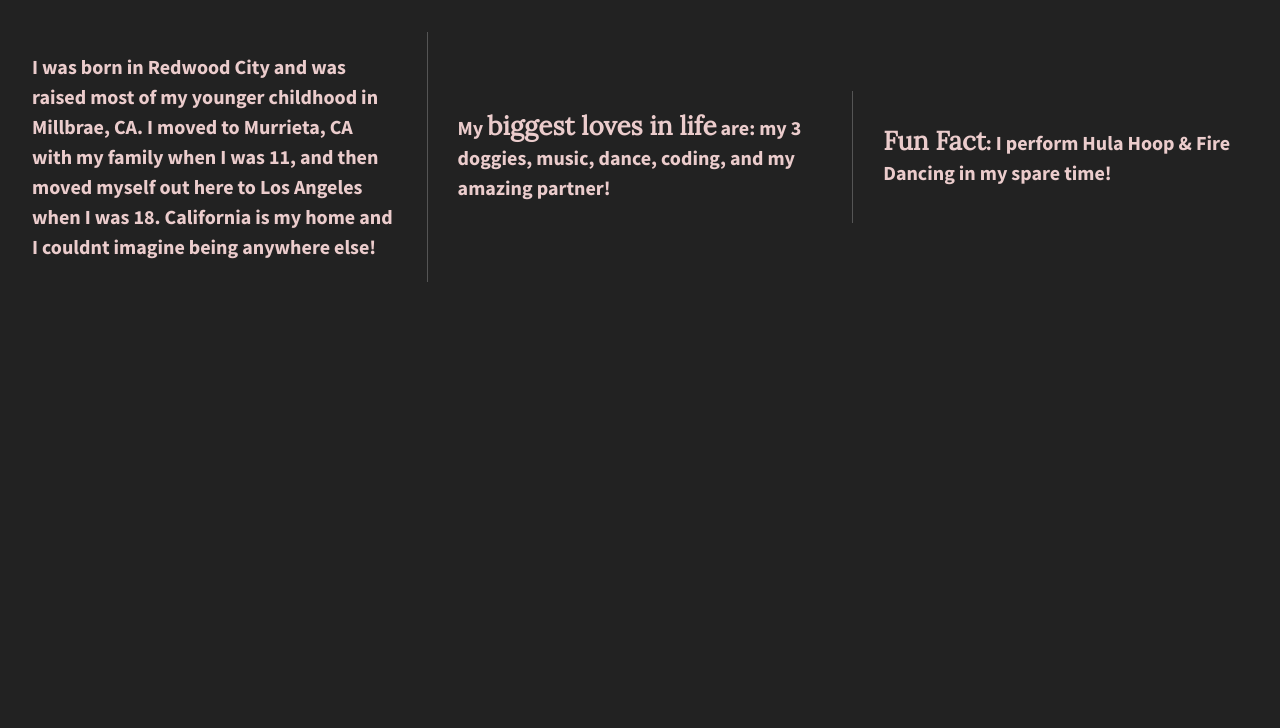
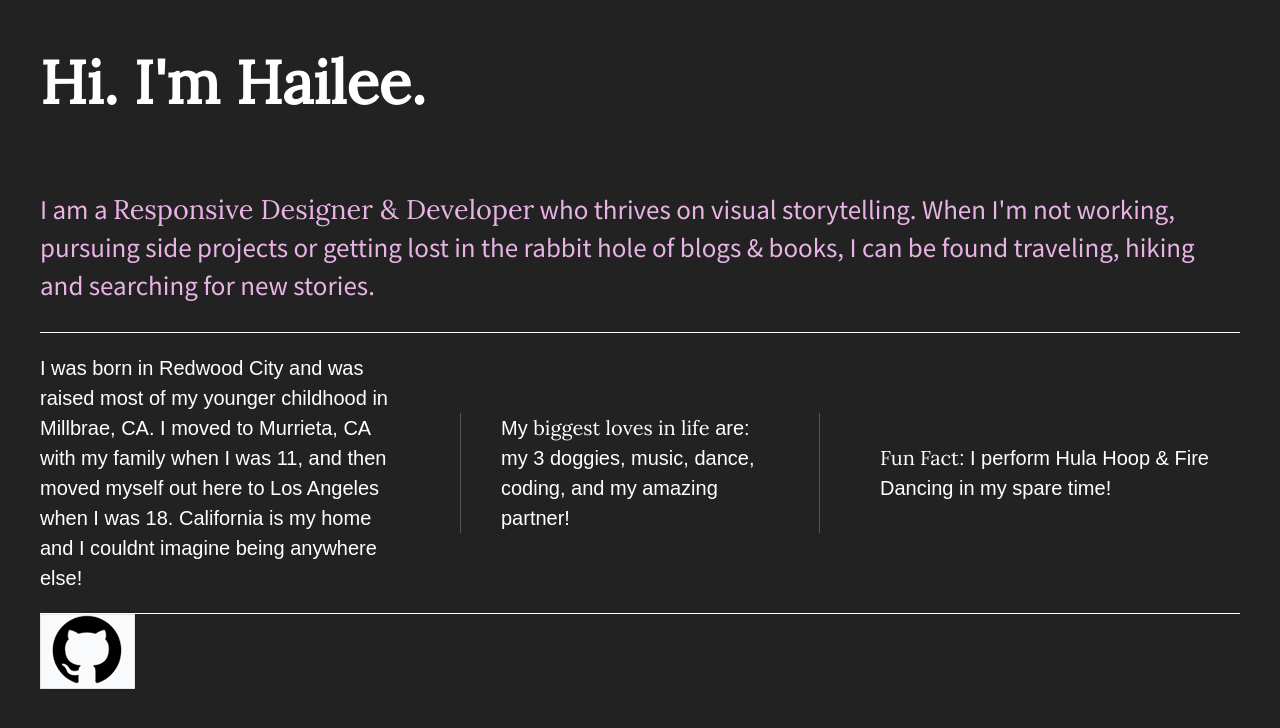
Before and after one commit to Hailee-E/divs-flexbox, a plain HTML site: page index.html in a window 1280 px wide. Drawn offline with nearby package versions, Linux system fonts and the light colour scheme.

Commit message:
Customize commit

```diff
--- a/css/main.css
+++ b/css/main.css
@@ -104,33 +104,64 @@ html {
 
 body {
     font-family: 'Source Sans Pro', sans-serif;
-  font-weight: 600;
-  padding: 2em;
+    padding: 0em 2em;
+    font-size: 1.25em;
     color: #fff;
-  height: 100%;
+    display: flex;
+    justify-content: center;
 }
 
-.wrapper {
+.flex-container {
     display: flex;
     flex-flow: row wrap;
     justify-content: space-between;
-  align-items: center;
+    max-width: 1200px;
 }
 
-.div-1, .div-2, .div-3 {
+p span {
+    font-family: 'Lora', sans-serif;
+}
+
+header,
+footer {
+    width: 100%;
+    display: flex;
+    justify-content: flex-start;
+}
+
+header h1 {
+    font-family: 'Lora', sans-serif;
+    font-size: 3em;
+}
+
+main {
+    width: 100%;
+    display: flex;
+    justify-content: center;
+    border-bottom: 1px solid #fff;
+    color: rgb(233, 179, 230)
+}
+
+main p {
+    font-size: 1.35em;
+}
+
+.flex-items {
     display: flex;
     justify-content: center;
     align-items: center;
-  color: rgb(235, 204, 204);
     line-height: 1.5em;
-  font-size: 1.25em;
-  /* width: 30%; */
-  height: auto;
+    font-size: 1em;
+    border-bottom: 1px solid #555;
+    font-family: fantasy;
   }
 
-.wrapper span {
-  font-family: 'Lora', sans-serif;
-  font-size: 1.3em;
+footer {
+    border-top: 1px solid #fff;
+}
+
+footer i {
+    padding: 30px 20px 0 0;
 }
 
 
@@ -216,14 +247,22 @@ body {
    Modify as content requires.
    ========================================================================== */
 
-@media all and (min-width: 1200px) {
-    .div-1, .div-2, .div-3 {
-      flex-basis: 30%;
+   @media all and (max-width: 768px) {
+    body {
+      padding: 1em;
+    }
 }
 
-    .div-1, .div-2 {
+@media (min-width: 1200px) {
+    .flex-items {
+      flex-basis: 30%;
+      border-bottom: none;
+    }
+
+    #div-2 p {
+      border-left: 1px solid #555;
       border-right: 1px solid #555;
-      padding-right: 30px;
+      padding: 0 40px;
     }
 }
 
--- a/index.html
+++ b/index.html
@@ -7,29 +7,38 @@
         <meta name="description" content="">
         <meta name="viewport" content="width=device-width, initial-scale=1">
 
-        <link rel="apple-touch-icon" href="apple-touch-icon.png">
+        <link rel="git-hub icon" href="github.png">
         <!-- Place favicon.ico in the root directory -->
 
         <link rel="stylesheet" href="css/normalize.css">
         <link rel="stylesheet" href="css/main.css">
         <script src="js/vendor/modernizr-2.8.3.min.js"></script>
         <link href="https://fonts.googleapis.com/css?family=Lora|Source+Sans+Pro:400,700" rel="stylesheet">
+        <link rel="stylesheet" href="https://use.fontawesome.com/releases/v5.5.0/css/all.css" integrity="sha384-B4dIYHKNBt8Bc12p+WXckhzcICo0wtJAoU8YZTY5qE0Id1GSseTk6S+L3BlXeVIU" crossorigin="anonymous">
     </head>
     <body>
         <!--[if lt IE 8]>
             <p class="browserupgrade">You are using an <strong>outdated</strong> browser. Please <a href="http://browsehappy.com/">upgrade your browser</a> to improve your experience.</p>
         <![endif]-->
-
-        <section class="wrapper">
-            <div class="div-1">
+        <section class="flex-container">
+            <header>
+                <h1>Hi. I'm Hailee.</h1>
+            </header>
+            <main>
+                <p>I am a <span>Responsive Designer & Developer</span> who thrives on visual storytelling. When I'm not working, pursuing side projects or getting lost in the rabbit hole of blogs & books, I can be found traveling, hiking and searching for new stories.</p>
+            </main>
+            <div id="div-1" class="flex-items">
                 <p>I was born in Redwood City and was raised most of my younger childhood in Millbrae, CA. I moved to Murrieta, CA with my family when I was 11, and then moved myself out here to Los Angeles when I was 18. California is my home and I couldnt imagine being anywhere else! </p>
             </div>
-            <div class="div-2">
+            <div id="div-2" class="flex-items">
                 <p>My <span>biggest loves in life</span> are: my 3 doggies, music, dance, coding, and my amazing partner! </p>
             </div>
-            <div class="div-3">
+            <div id="div-3" class="flex-items">
                 <p><span>Fun Fact</span>: I perform Hula Hoop & Fire Dancing in my spare time! </p>
             </div>
+            <footer>
+                <img src="img/github.png" alt="github icon" />
+            </footer>
         </section>
 
         <script src="https://ajax.googleapis.com/ajax/libs/jquery/1.11.3/jquery.min.js"></script>
```
Also changed, not shown: img/github.png (added). Lines whose indentation alone changed are shown as unchanged.
